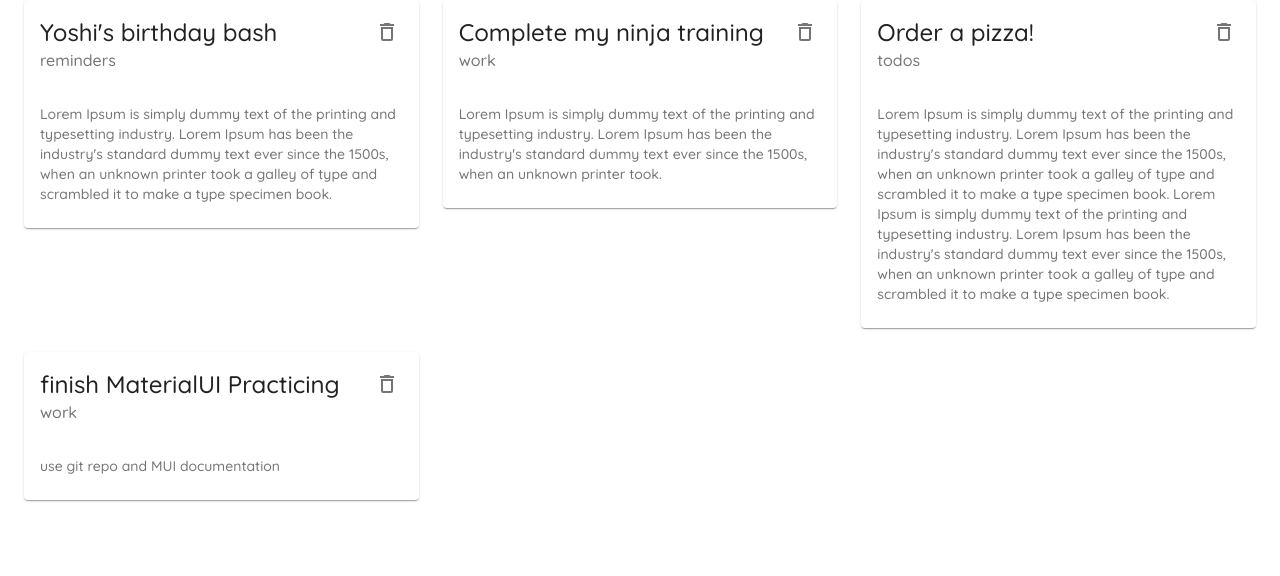
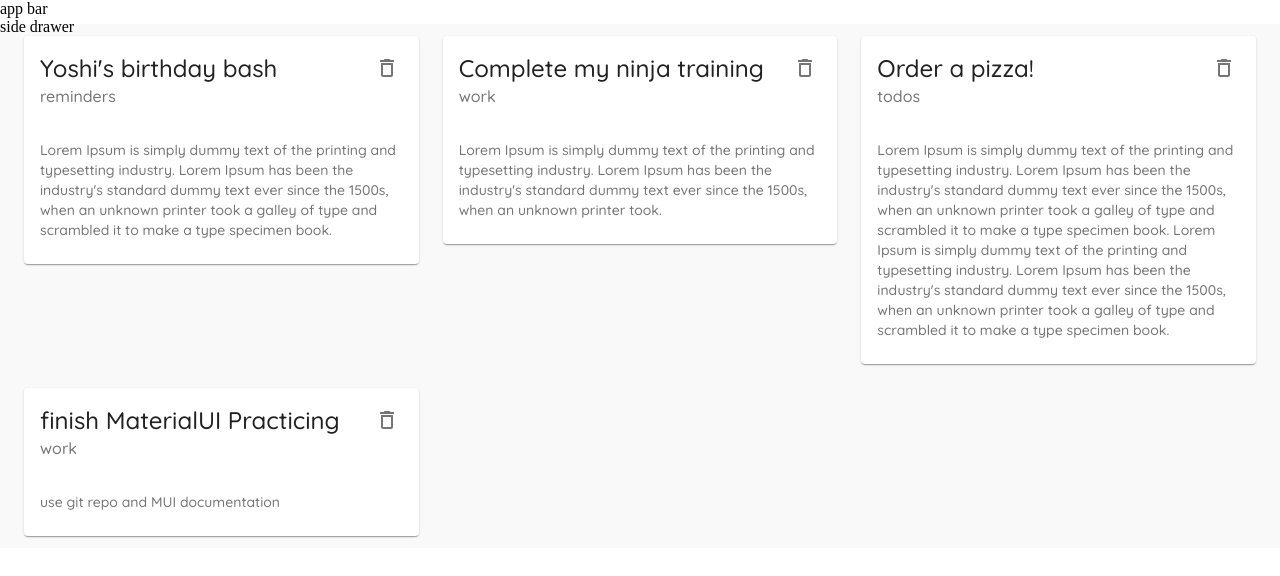
Before and after one commit to SalmaGira/material-ui-note-app, a React (Create React App) app: page / in a window 1280 px wide. Shown: the top 576 px of the page. Built offline with nearby package versions, Linux system fonts and the light colour scheme; data requests are answered from the project's data file.

Commit message:
add layout

```diff
--- a/src/App.js
+++ b/src/App.js
@@ -3,6 +3,7 @@ import Notes from "./pages/Notes";
 import Create from "./pages/Create";
 import { createTheme, ThemeProvider } from "@material-ui/core";
 import { purple } from "@material-ui/core/colors";
+import Layout from "./components/Layout";
 
 const theme = createTheme({
   palette: {
@@ -24,6 +25,7 @@ function App() {
   return (
     <ThemeProvider theme={theme}>
       <Router>
+        <Layout>
           <Switch>
             <Route exact path="/">
               <Notes />
@@ -32,6 +34,7 @@ function App() {
               <Create />
             </Route>
           </Switch>
+        </Layout>
       </Router>
     </ThemeProvider>
   );
--- /dev/null
+++ b/src/components/Layout.js
@@ -0,0 +1,27 @@
+import React from "react";
+import { makeStyles } from "@material-ui/core";
+
+const useStyles = makeStyles({
+  page: {
+    background: "#f9f9f9",
+    width: "100%",
+  },
+});
+
+export default function Layout({ children }) {
+  const classes = useStyles();
+
+  return (
+    <div>
+      {/* app bar */}
+      <div>app bar</div>
+
+      {/* side drawer */}
+      <div>side drawer</div>
+
+      {/* main content */}
+      <div className={classes.page}>{children}</div>
+    </div>
+
+  );
+}
```
Lines whose indentation alone changed are shown as unchanged.
